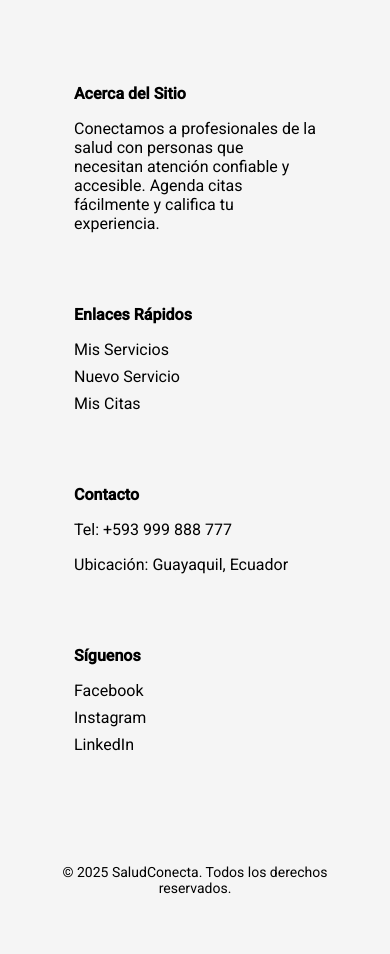
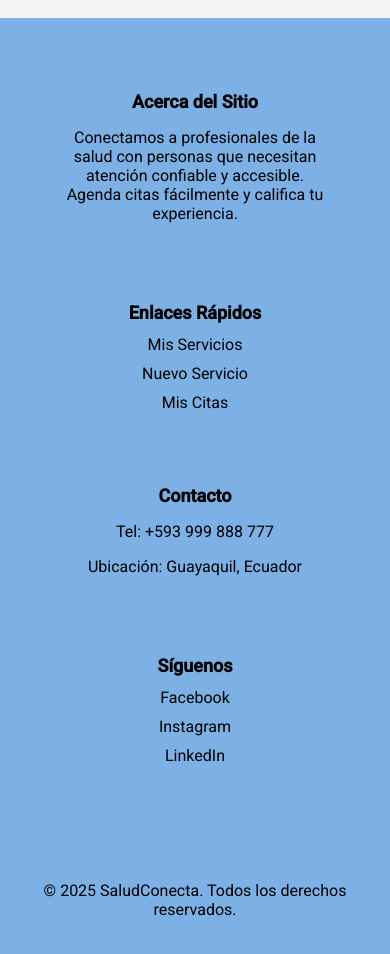
Before and after one commit to AbrahamzzZ/Directorio-Salud, an Angular app: page /service-edit/1 in a window 390 px wide. Shown: the part 718-1672 px from the top of the page. Built offline with nearby package versions, Linux system fonts and the light colour scheme; no server answers.

Commit message:
Se agrego estilos al footer

```diff
--- a/src/app/components/shared/footer/footer.component.css
+++ b/src/app/components/shared/footer/footer.component.css
@@ -2,39 +2,77 @@
   display: flex;
   flex-wrap: wrap;
   justify-content: space-between;
-  padding: 30px;
+  align-items: flex-start;
+  padding: 40px 60px;
+  background-color: #7db1e6;
+  width: 100vw;
+  margin: 20px calc(-50vw + 50%) 0;
+  box-sizing: border-box;
 }
 
 .footer-section {
-  flex: 1 1 200px;
-  margin: 20px;
+  flex: 0 1 200px;
+  min-width: 200px;
+  margin: 15px 0;
+  text-align: left;
 }
 
 .footer-section h3 {
-  margin-bottom: 10px;
-  font-size: 16px;
+  font-size: 18px;
+  margin-bottom: 12px;
 }
 
 .footer-section ul {
   list-style: none;
   padding: 0;
+  margin: 0;
 }
 
 .footer-section ul li {
-  margin-bottom: 8px;
+  margin-bottom: 10px;
 }
 
 .footer-section ul li a {
   text-decoration: none;
   color: black;
+  transition: color 0.3s ease;
 }
 
 .footer-section ul li a:hover {
   text-decoration: underline;
+  color: #333;
 }
 
 .footer-bottom {
+  background-color: #7db1e6;
   text-align: center;
-  padding: 30px;
-  font-size: 14px;
+  padding: 20px;
+  font-size: 16px;
+  width: 100vw;
+  margin: 0 calc(-50vw + 50%);
+  box-sizing: border-box;
 }
+
+/* Responsivo */
+@media (max-width: 900px) {
+  .footer-section {
+    flex-basis: calc(50% - 40px);
+    max-width: calc(50% - 40px);
+    margin-bottom: 30px;
+    text-align: left;
+  }
+}
+
+@media (max-width: 600px) {
+  .footer-section {
+    flex-basis: 100%;
+    max-width: 100%;
+    text-align: center;
+    margin-bottom: 30px;
+  }
+
+  .footer-container {
+    justify-content: center;
+    text-align: center;
+  }
+}
```
